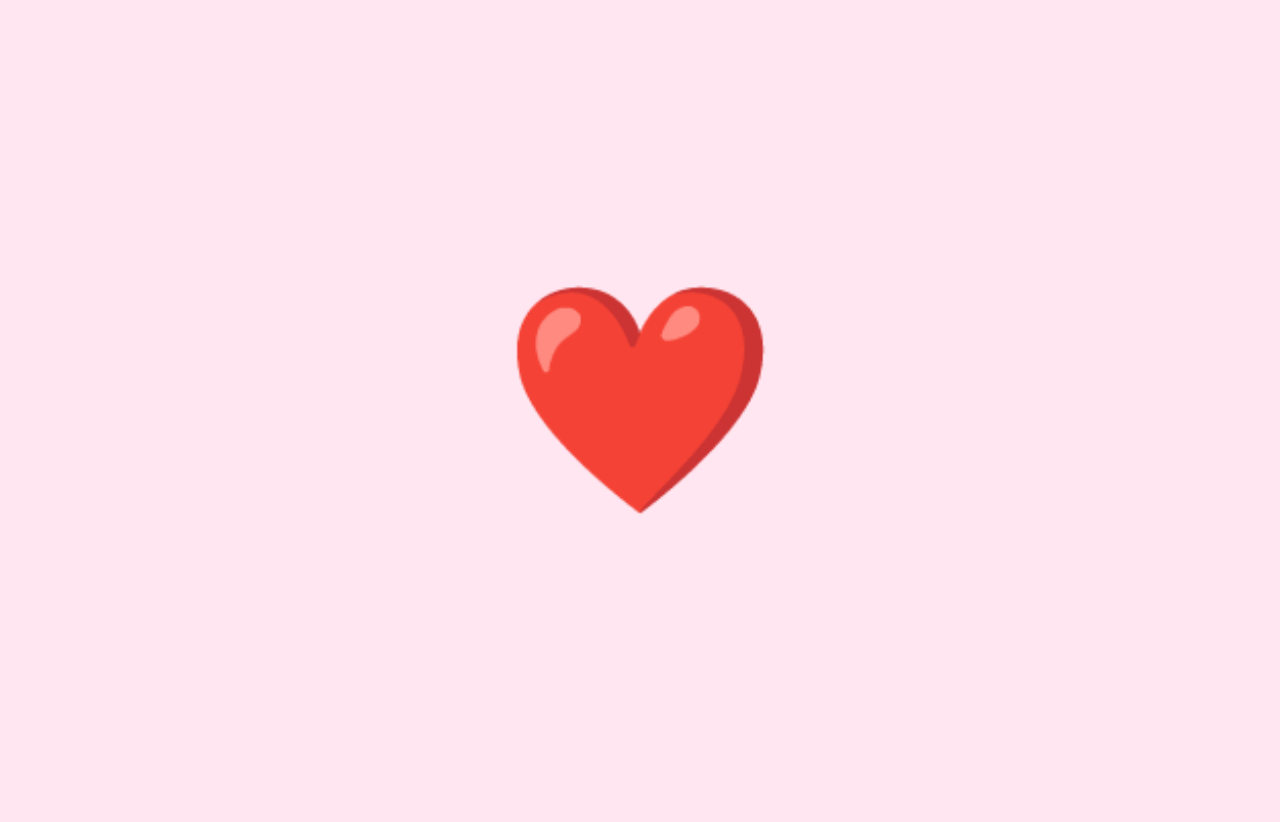
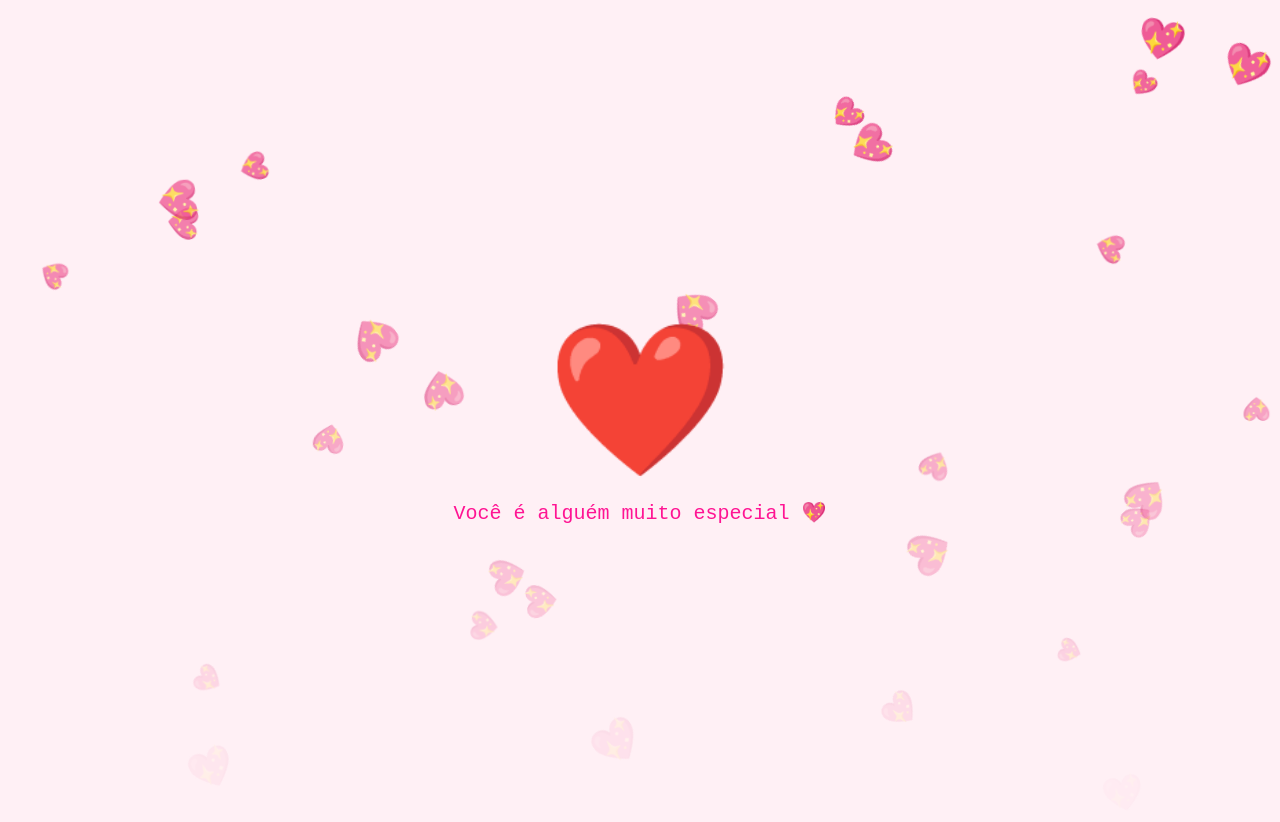
Before and after one commit to LaranjaImatura/Site_N, a plain HTML site: page coracao.html in a window 1280 px wide. Before the commit the page ends 800 px from the top, so only its background shows below. Drawn offline with Linux system fonts and the light colour scheme.

Commit message:
atualização do site

```diff
--- /dev/null
+++ b/coracao.css
@@ -0,0 +1,106 @@
+body {
+  background-color: #fff0f5;
+  margin: 0;
+  padding: 0;
+  overflow: hidden;
+  font-family: Arial, sans-serif;
+  text-align: center;
+}
+
+#mensagemDigitada {
+  position: fixed;
+  top: 60%;
+  left: 50%;
+  transform: translateX(-50%);
+  font-size: 20px;
+  color: #ff1493;
+  font-family: "Courier New", Courier, monospace;
+  z-index: 2;
+  text-align: center;
+  white-space: nowrap;
+}
+
+@keyframes piscar-cursor {
+  0%,
+  100% {
+    border-color: transparent;
+  }
+  50% {
+    border-color: #c71585;
+  }
+}
+
+#chuvaCoraçoes {
+  position: fixed;
+  top: 0;
+  left: 0;
+  width: 100%;
+  height: 100%;
+  pointer-events: none;
+  z-index: 0;
+}
+
+.coraçao {
+  position: absolute;
+  color: #ff1493;
+  font-size: 24px;
+  animation: cair 3s linear forwards;
+  opacity: 0.9;
+}
+
+@keyframes cair {
+  0% {
+    transform: translateY(-10px) rotate(0deg);
+    opacity: 1;
+  }
+  100% {
+    transform: translateY(100vh) rotate(360deg);
+    opacity: 0;
+  }
+}
+
+#coraçaoGigante {
+  font-size: 150px; /* tamanho grande */
+  color: #ff1493;
+  cursor: pointer;
+  user-select: none;
+  position: fixed; /* fixa no viewport */
+  top: 50%; /* meio da tela vertical */
+  left: 50%; /* meio da tela horizontal */
+  transform: translate(-50%, -50%); /* centraliza exatamente */
+  z-index: 10;
+}
+
+@keyframes pulsar {
+  0% {
+    transform: translate(-50%, -50%) scale(1);
+  }
+  50% {
+    transform: translate(-50%, -50%) scale(1.2);
+  }
+  100% {
+    transform: translate(-50%, -50%) scale(1);
+  }
+}
+
+.coraçaoExplosao {
+  position: fixed;
+  left: 50%;
+  top: 50%;
+  font-size: 20px;
+  color: #ff69b4;
+  animation: explodir 1s ease-out forwards;
+  z-index: 1000;
+  pointer-events: none;
+}
+
+@keyframes explodir {
+  from {
+    transform: translate(0, 0);
+    opacity: 1;
+  }
+  to {
+    transform: translate(var(--x), var(--y));
+    opacity: 0;
+  }
+}
--- a/coracao.html
+++ b/coracao.html
@@ -2,32 +2,16 @@
 <html lang="pt-br">
 <head>
   <meta charset="UTF-8">
-  <title>Você é o meu Coração ❤️</title>
-  <style>
-    body {
-      margin: 0;
-      background-color: #ffe6f0;
-      display: flex;
-      justify-content: center;
-      align-items: center;
-      height: 100vh;
-      font-family: Arial, sans-serif;
-    }
-
-    .coraçao {
-      font-size: 200px;
-      animation: pulsar 1.2s infinite;
-      color: #ff1493;
-    }
-
-    @keyframes pulsar {
-      0% { transform: scale(1); }
-      50% { transform: scale(1.2); }
-      100% { transform: scale(1); }
-    }
-  </style>
+  <title>Você é Especial</title>
+  <link rel="stylesheet" href="coracao.css">
 </head>
 <body>
-  <div class="coraçao">❤️</div>
+  <div id="chuvaCoracoes"></div>
+
+  <div id="coraçaoGigante" onclick="explodirCoracao()">❤️</div>
+
+  <p id="mensagemDigitada" class="typewriter"></p>
+
+  <script src="coracao.js"></script>
 </body>
 </html>
--- /dev/null
+++ b/coracao.js
@@ -0,0 +1,81 @@
+window.onload = function () {
+  iniciarChuva();
+  animarTexto();
+};
+
+function iniciarChuva() {
+  const duracao = 5000;
+  const intervalo = setInterval(() => {
+    criarCoracao();
+  }, 100);
+
+  setTimeout(() => {
+    clearInterval(intervalo);
+  }, duracao);
+}
+
+function criarCoracao() {
+  const coracao = document.createElement("div");
+  coracao.classList.add("coraçao");
+  coracao.textContent = "💖";
+  coracao.style.left = Math.random() * 100 + "vw";
+  coracao.style.fontSize = Math.random() * 20 + 20 + "px";
+  document.getElementById("chuvaCoracoes").appendChild(coracao);
+
+  setTimeout(() => {
+    coracao.remove();
+  }, 3000);
+}
+
+function animarTexto() {
+  const texto = "Você é alguém muito especial 💖";
+  const alvo = document.getElementById("mensagemDigitada");
+  let i = 0;
+  alvo.textContent = "";
+
+  function digitar() {
+    if (i < texto.length) {
+      alvo.textContent += texto.charAt(i);
+      i++;
+      setTimeout(digitar, 100);
+    }
+  }
+
+  digitar();
+}
+
+function explodirCoracao() {
+  const quantidade = 30;
+  const coracaoGigante = document.getElementById("coraçaoGigante");
+  const rect = coracaoGigante.getBoundingClientRect();
+
+  // Coordenadas do centro do coração gigante na tela
+  const centroX = rect.left + rect.width / 2;
+  const centroY = rect.top + rect.height / 2;
+
+  for (let i = 0; i < quantidade; i++) {
+    const coracao = document.createElement("div");
+    coracao.classList.add("coraçaoExplosao");
+    coracao.textContent = "💖";
+
+    // posição inicial exata do centro do coração gigante
+    coracao.style.left = `${centroX}px`;
+    coracao.style.top = `${centroY}px`;
+
+    // movimento aleatório (ângulo e distância)
+    const angulo = Math.random() * 2 * Math.PI;
+    const distancia = Math.random() * 200;
+
+    const x = Math.cos(angulo) * distancia;
+    const y = Math.sin(angulo) * distancia;
+
+    coracao.style.setProperty("--x", `${x}px`);
+    coracao.style.setProperty("--y", `${y}px`);
+
+    document.body.appendChild(coracao);
+
+    setTimeout(() => {
+      coracao.remove();
+    }, 1000);
+  }
+}
--- a/style.css
+++ b/style.css
@@ -4,6 +4,28 @@ body {
   margin: 0%;
   padding: 0%;
   text-align: center;
+}
+
+/* Responsividade para telas pequenas */
+@media (max-width: 600px) {
+  .container {
+    padding: 30px 10px;
+  }
+
+  h1 {
+    font-size: 24px;
+  }
+
+  .buttons button {
+    width: 90%;
+    font-size: 18px;
+    padding: 15px;
+  }
+
+  .popup-content {
+    width: 90%;
+    padding: 20px;
+  }
 }
 
 .container {
@@ -89,3 +111,23 @@ h1 {
     opacity: 0;
   }
 }
+
+.typewriter {
+  font-size: 20px;
+  color: #c71585;
+  white-space: nowrap;
+  overflow: hidden;
+  border-right: 2px solid #c71585;
+  animation: piscar-cursor 0.7s steps(1) infinite;
+  margin-top: 30px;
+}
+
+@keyframes piscar-cursor {
+  0%,
+  100% {
+    border-color: transparent;
+  }
+  50% {
+    border-color: #c71585;
+  }
+}
```
Also changed, not shown: index.html (+2 -1 lines), script.js (+17 -0 lines).
